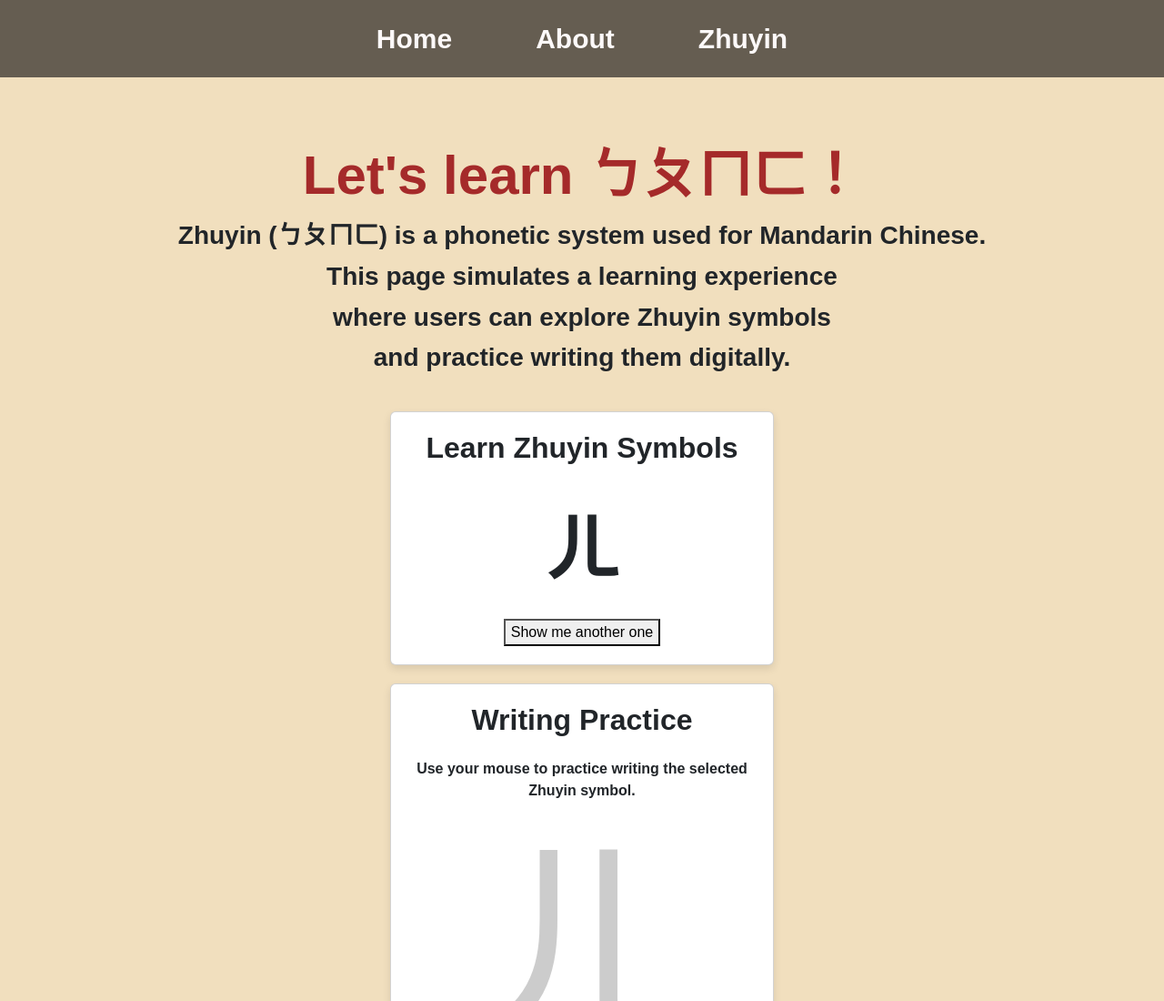
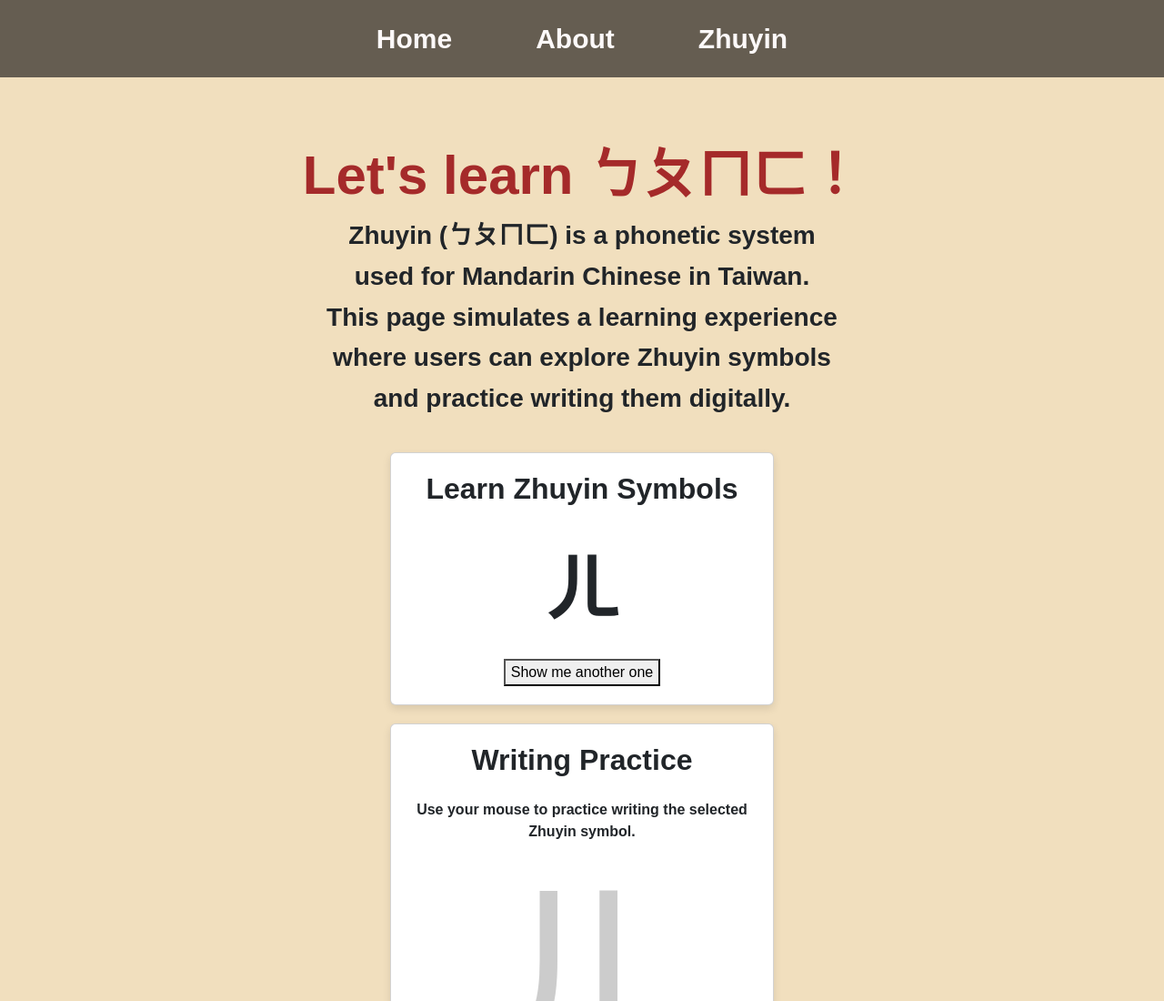
Before and after one commit to khadanj/CS5610-Project-1, a website: page zhuyin.html in a window 1280 px wide. Shown: the top 1100 px of the page at 91% size. Drawn offline with nearby package versions, Linux system fonts and the light colour scheme.

Commit message:
Add files via upload

```diff
--- a/zhuyin.html
+++ b/zhuyin.html
@@ -30,7 +30,8 @@
       <header>
         <h1><br>Let's learn ㄅㄆㄇㄈ！</h1>
         <p class="intro">
-          Zhuyin (ㄅㄆㄇㄈ) is a phonetic system used for Mandarin Chinese.<br>
+          Zhuyin (ㄅㄆㄇㄈ) is a phonetic system <br>
+          used for Mandarin Chinese in Taiwan.<br>
           This page simulates a learning experience <br>
           where users can explore Zhuyin symbols <br>
           and practice writing them digitally.
```
